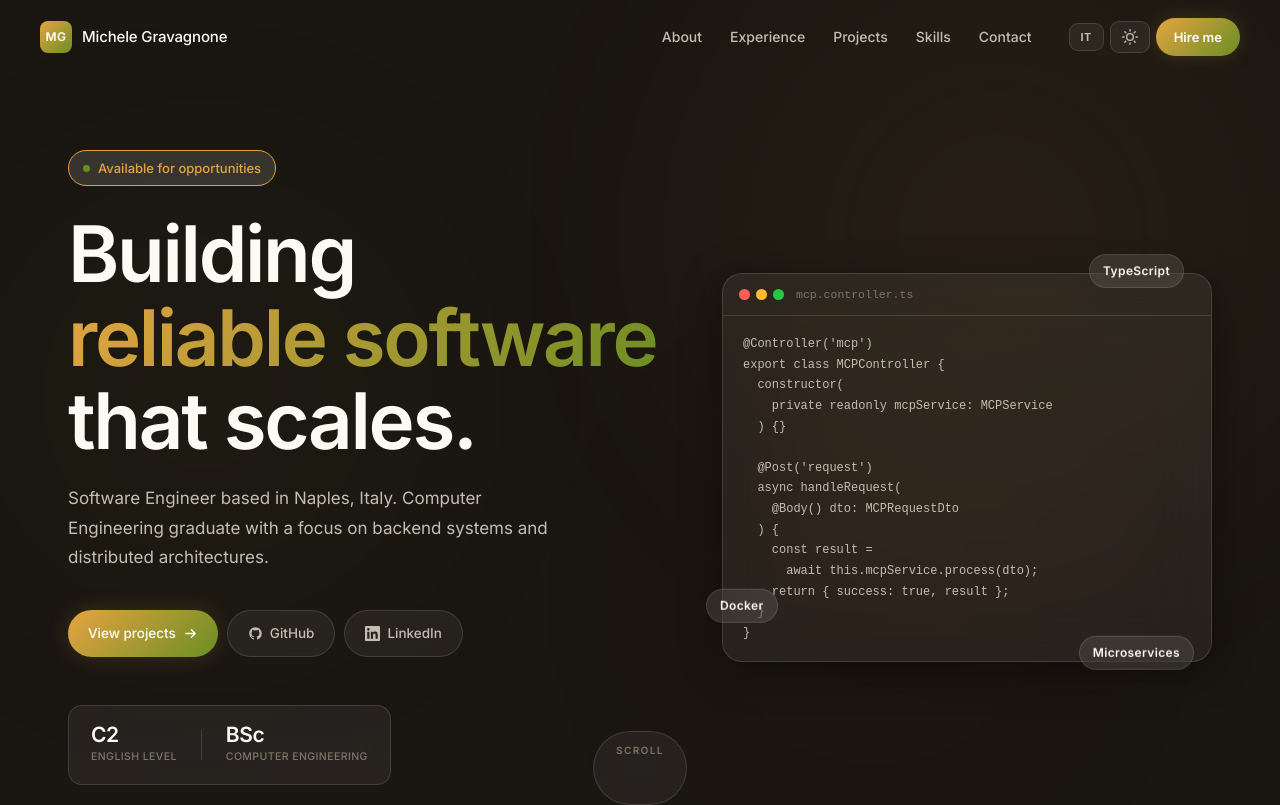
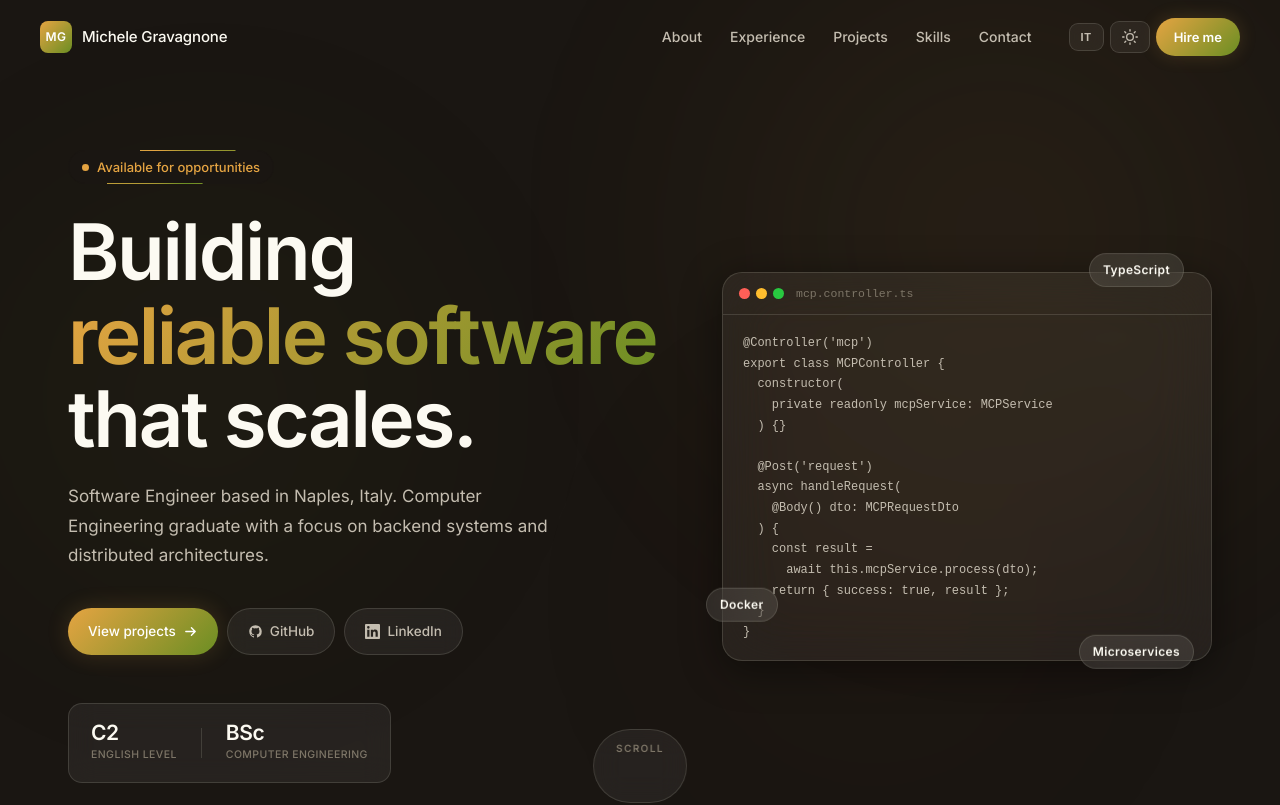
Before and after one commit to MicheleGravagnone/portfolio, a React (Create React App) app: page / in a window 1280 px wide. Shown: the top 805 px of the page. Built offline with nearby package versions, Linux system fonts and the light colour scheme.

Commit message:
Updated styling and animations

```diff
--- a/src/sections/Hero.css
+++ b/src/sections/Hero.css
@@ -8,24 +8,57 @@
 
 .hero__content { flex: 1; min-width: 0; }
 
-/* Badge */
+/* ── Badge ─────────────────────────────────────────────── */
 .hero__badge {
   display: inline-flex; align-items: center; gap: 8px;
   padding: 6px 14px;
-  background: rgba(235, 235, 231, 0.137); border: 1px solid var(--accent);
+  background: var(--bg);
   border-radius: 100px; font-size: 13px; font-weight: 500;
   color: var(--accent); margin-bottom: 26px;
+  position: relative; z-index: 1; overflow: hidden; border: none;
 }
 .hero__badge-dot {
-  width: 7px; height: 7px; background: var(--accent-2);
+  width: 7px; height: 7px; background: var(--accent);
   border-radius: 50%; animation: pulse 2.2s ease-in-out infinite;
+}
+.hero__badge::after {
+  content: '';
+  position: absolute;
+  z-index: -2;
+  left: -50%; top: -50%;
+  width: 200%; height: 200%;
+  background: conic-gradient(
+    var(--accent),
+    var(--accent-2),
+    var(--accent)
+  );
+  animation: spinGradient 15s linear infinite;
+}
+.hero__badge::before {
+  content: '';
+  position: absolute;
+  z-index: -1;
+  inset: 1px;
+  background: var(--bg);
+  border-radius: 100px;
+}
+.hero__badge-content {
+  position: relative;
+  z-index: 2;
+  display: flex;
+  align-items: center;
+  gap: 8px;
+}
+@keyframes spinGradient {
+  0%,100% { transform: rotate(0deg); }
+  50% { transform: rotate(360deg); }
 }
 @keyframes pulse {
   0%,100% { opacity:1; transform:scale(1); }
   50%      { opacity:0.55; transform:scale(0.82); }
 }
 
-/* Title */
+/* ── Title ─────────────────────────────────────────────── */
 .hero__title {
   font-size: clamp(44px, 6.5vw, 78px);
   font-weight: 600; letter-spacing: -0.03em;
@@ -38,7 +71,7 @@
   margin-bottom: 38px; font-weight: 400;
 }
 
-/* Action buttons */
+/* ── Action buttons ─────────────────────────────────────────────── */
 .hero__actions { display: flex; flex-wrap: wrap; gap: 9px; margin-bottom: 48px; }
 .hero__btn {
   display: inline-flex; align-items: center; gap: 7px;
@@ -63,7 +96,7 @@
   border-color: var(--accent);
 }
 
-/* Stats bar */
+/* ── Stats bar ─────────────────────────────────────────────── */
 .hero__stats {
   display: flex; align-items: center; gap: 24px;
   padding: 18px 22px;
@@ -82,7 +115,7 @@
 }
 .hero__stat-divider { width: 1px; height: 30px; background: var(--glass-border); }
 
-/* Visual panel */
+/* ── Visual panel ─────────────────────────────────────────────── */
 .hero__visual {
   flex: 0 0 490px; position: relative;
   display: flex; align-items: center; justify-content: center;
@@ -105,7 +138,7 @@
   white-space: pre;
 }
 
-/* Floating tech badges */
+/* ── Floating tech badges ─────────────────────────────────────────────── */
 .hero__badge-float {
   position: absolute;
   padding: 6px 13px;
@@ -123,7 +156,7 @@
   50%      { transform: translateY(-7px); }
 }
 
-/* Scroll hint */
+/* ── Scroll hint ─────────────────────────────────────────────── */
 .hero__scroll-hint {
   position: absolute; bottom: 70px; left: 50%;
   transform: translate(-50%, calc(var(--sp, 0) * 110px));
```
Also changed, not shown: src/components/Navbar.css (+7 -7 lines).
